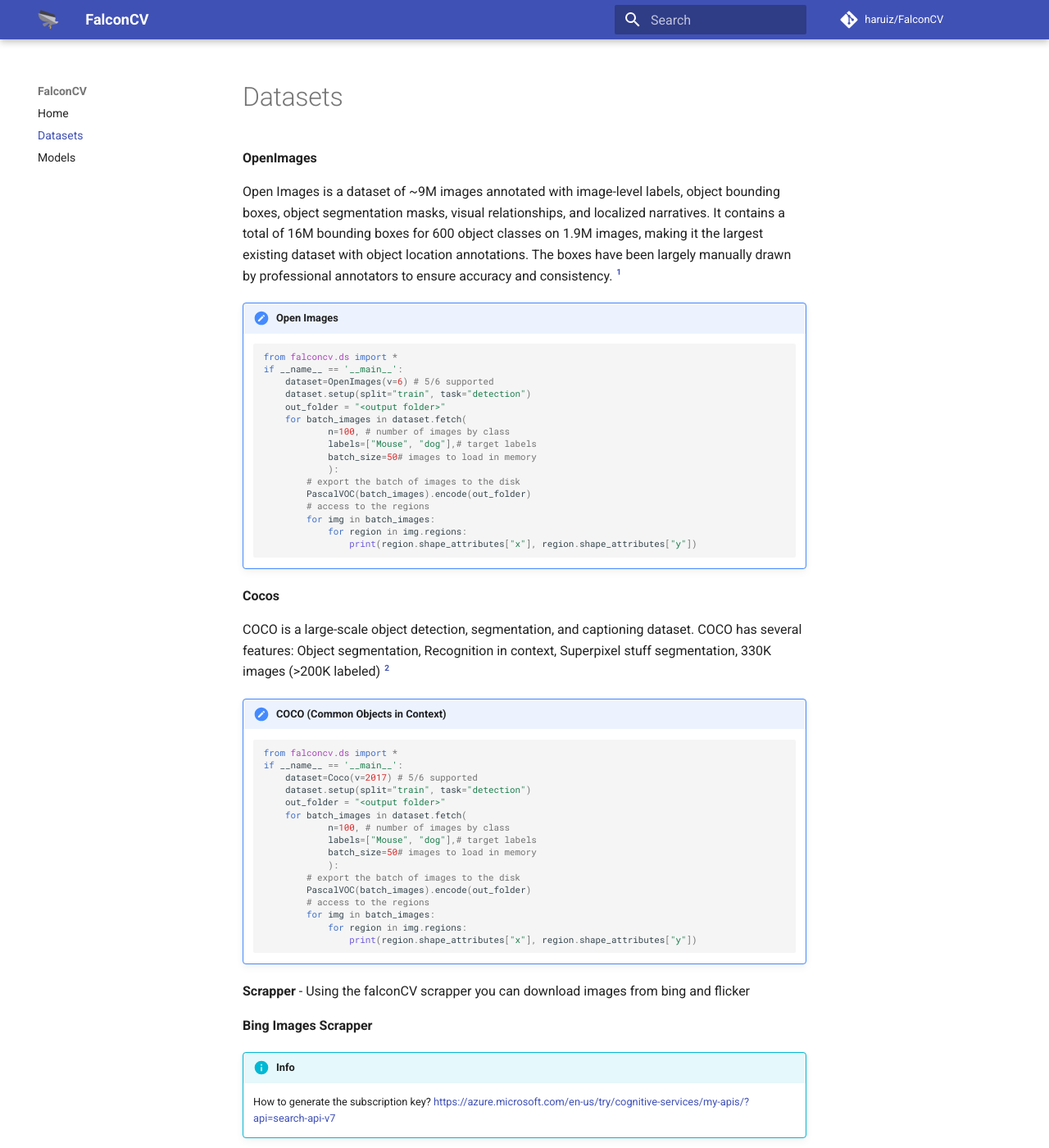
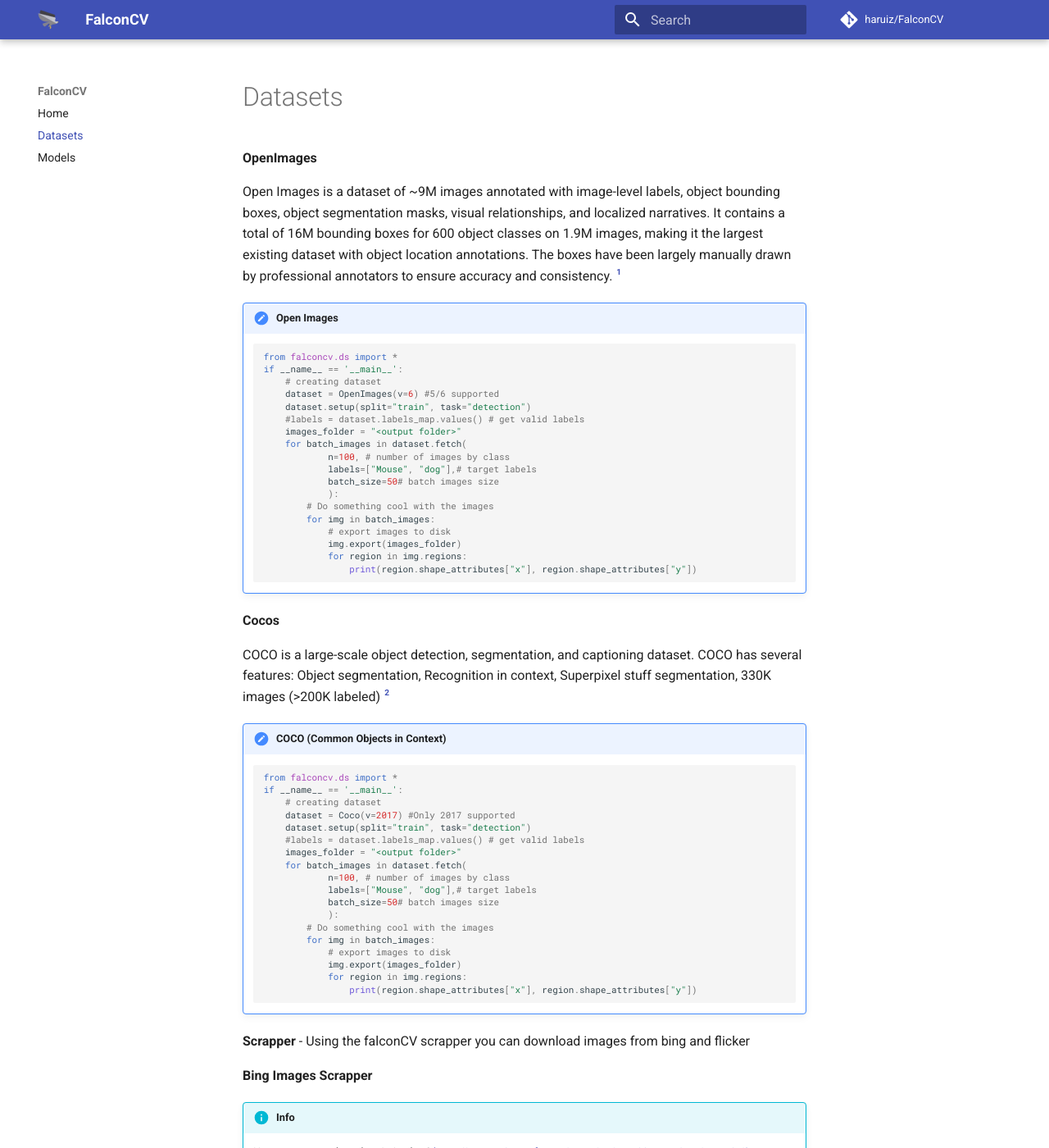
Before and after one commit to haruiz/FalconCV, an MkDocs documentation site: the page built from mkdocs/datasets.md, in a window 1280 px wide and 1400 px high. Shown: the whole window at 82% size. Built offline with MkDocs 1.6.1 and Material for MkDocs 9.7.7, drawn with Linux system fonts in a browser that asks for light colours; comment, search, counter and statistics services are not loaded.

Commit message:
documentation changed

`````diff
--- a/docs/sitemap.xml
+++ b/docs/sitemap.xml
@@ -1,15 +1,15 @@
 <?xml version="1.0" encoding="UTF-8"?>
 <urlset xmlns="http://www.sitemaps.org/schemas/sitemap/0.9"><url>
      <loc>None</loc>
-     <lastmod>2020-03-30</lastmod>
+     <lastmod>2020-04-13</lastmod>
      <changefreq>daily</changefreq>
     </url><url>
      <loc>None</loc>
-     <lastmod>2020-03-30</lastmod>
+     <lastmod>2020-04-13</lastmod>
      <changefreq>daily</changefreq>
     </url><url>
      <loc>None</loc>
-     <lastmod>2020-03-30</lastmod>
+     <lastmod>2020-04-13</lastmod>
      <changefreq>daily</changefreq>
     </url>
 </urlset>
--- a/mkdocs/datasets.md
+++ b/mkdocs/datasets.md
@@ -10,18 +10,20 @@ Open Images is a dataset of ~9M images annotated with image-level labels, object
     ```python
     from falconcv.ds import *
     if __name__ == '__main__':
-        dataset=OpenImages(v=6) # 5/6 supported
+        # creating dataset
+        dataset = OpenImages(v=6) #5/6 supported
         dataset.setup(split="train", task="detection")
-        out_folder = "<output folder>"
+        #labels = dataset.labels_map.values() # get valid labels
+        images_folder = "<output folder>"
         for batch_images in dataset.fetch(
                 n=100, # number of images by class
                 labels=["Mouse", "dog"],# target labels
-                batch_size=50# images to load in memory
+                batch_size=50# batch images size
                 ):
-            # export the batch of images to the disk
-            PascalVOC(batch_images).encode(out_folder)
-            # access to the regions
+            # Do something cool with the images
             for img in batch_images:
+                # export images to disk
+                img.export(images_folder)
                 for region in img.regions:
                     print(region.shape_attributes["x"], region.shape_attributes["y"])
     ```
@@ -33,25 +35,27 @@ COCO is a large-scale object detection, segmentation, and captioning dataset. CO
 [^2]:  http://cocodataset.org/
 
 !!! note "COCO (Common Objects in Context)"
-    ````python
+    ```python
     from falconcv.ds import *
     if __name__ == '__main__':
-        dataset=Coco(v=2017) # 5/6 supported
+        # creating dataset
+        dataset = Coco(v=2017) #Only 2017 supported
         dataset.setup(split="train", task="detection")
-        out_folder = "<output folder>"
+        #labels = dataset.labels_map.values() # get valid labels
+        images_folder = "<output folder>"
         for batch_images in dataset.fetch(
                 n=100, # number of images by class
                 labels=["Mouse", "dog"],# target labels
-                batch_size=50# images to load in memory
+                batch_size=50# batch images size
                 ):
-            # export the batch of images to the disk
-            PascalVOC(batch_images).encode(out_folder)
-            # access to the regions
+            # Do something cool with the images
             for img in batch_images:
+                # export images to disk
+                img.export(images_folder)
                 for region in img.regions:
                     print(region.shape_attributes["x"], region.shape_attributes["y"])
 
-    ````
+    ```
 
 **Scrapper**
 - Using the falconCV scrapper you can download images from bing and flicker
`````
Also changed, not shown: docs/datasets/index.html (+22 -14 lines), docs/models/index.html (+33 -27 lines), docs/search/search_index.json (+1 -1 lines), mkdocs/models.md (+19 -16 lines), 1 other file.
